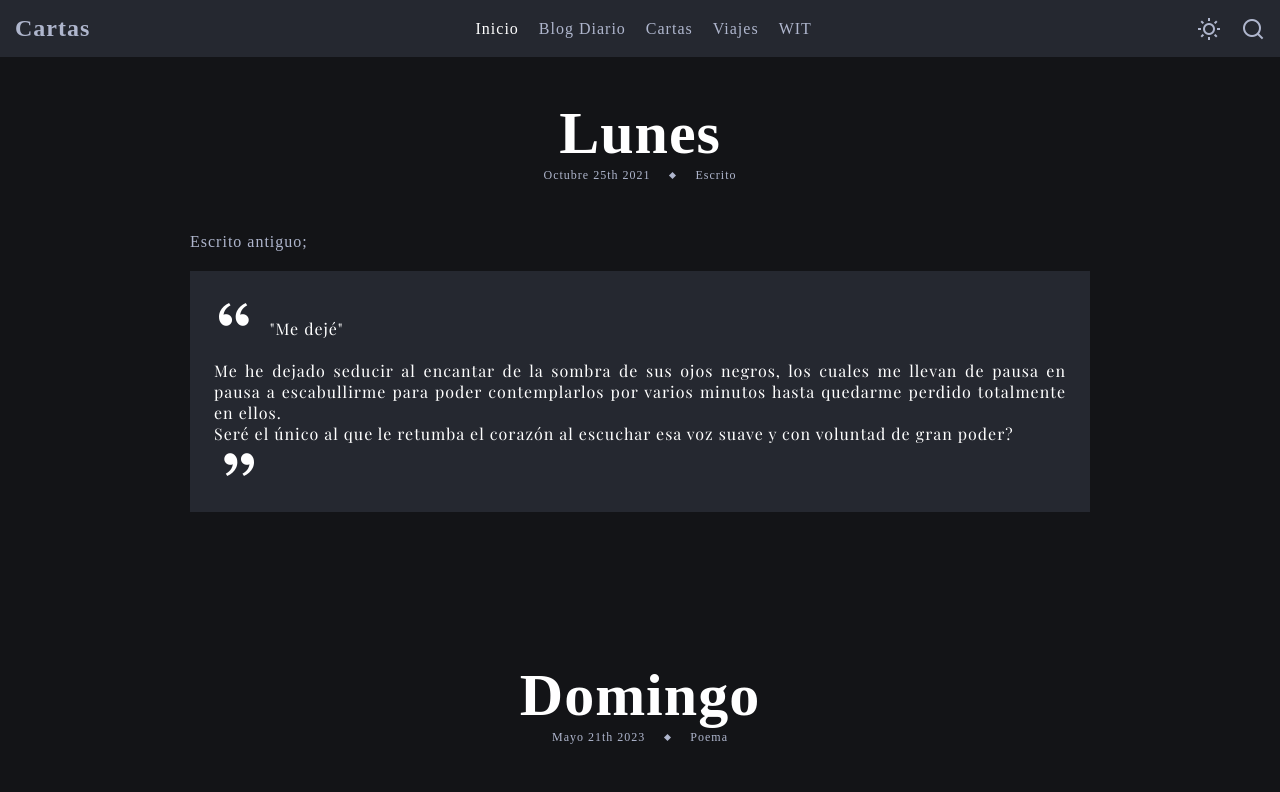
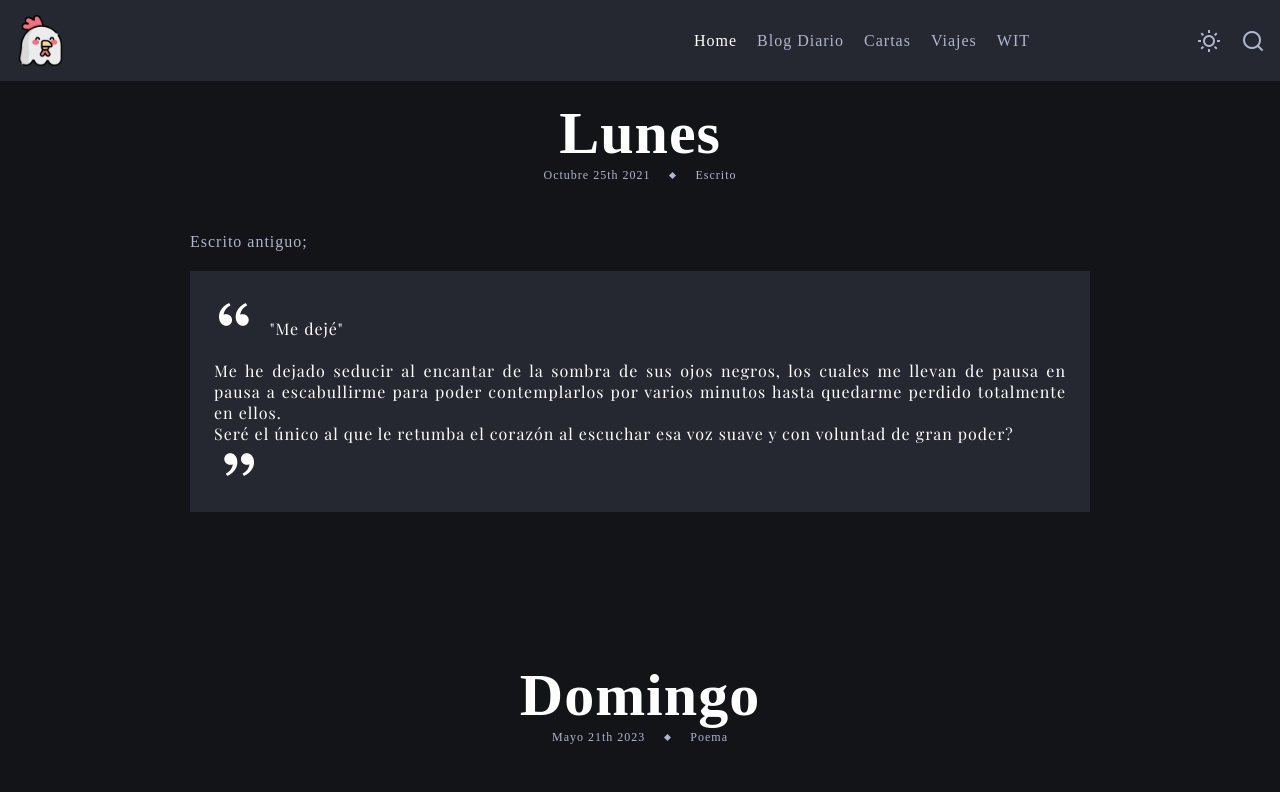
Before and after one commit to Lehendss/Lehendss.github.io, a plain HTML site: page pages/cartasDeDomingo.html in a window 1280 px wide. Shown: the top 792 px of the page. Drawn offline with nearby package versions, Linux system fonts and the light colour scheme.

Commit message:
Changed: 'inicio' for 'Home'

```diff
--- a/assets/css/main.css
+++ b/assets/css/main.css
@@ -149,7 +149,7 @@ body.light-theme
     position:sticky;
     width: 10%;
     height: 10%;
-    object-fit: cover;
+    object-fit:cover;
     transition: transform .25s;
 }
 
--- a/pages/cartasDeDomingo.html
+++ b/pages/cartasDeDomingo.html
@@ -29,14 +29,14 @@
     <header class="header" id="header">
 
         <nav class="navbar container">
-            <a href="./cartasDeDomingo.html">
-                <h2 class="logo">Cartas</h2>
+            <a href="../index.html">
+                <img src="../assets/images/icon.png" alt="" class="logo-image">
             </a>
 
             <div class="menu" id="menu">
                 <ul class="list">
                     <li class="list-item">
-                        <a href="../index.html" class="list-link current">Inicio</a>
+                        <a href="../index.html" class="list-link current">Home</a>
                     </li>
 
                     <li class="list-item">
```
Also changed, not shown: pages/aboutUs.html (+1 -1 lines).
